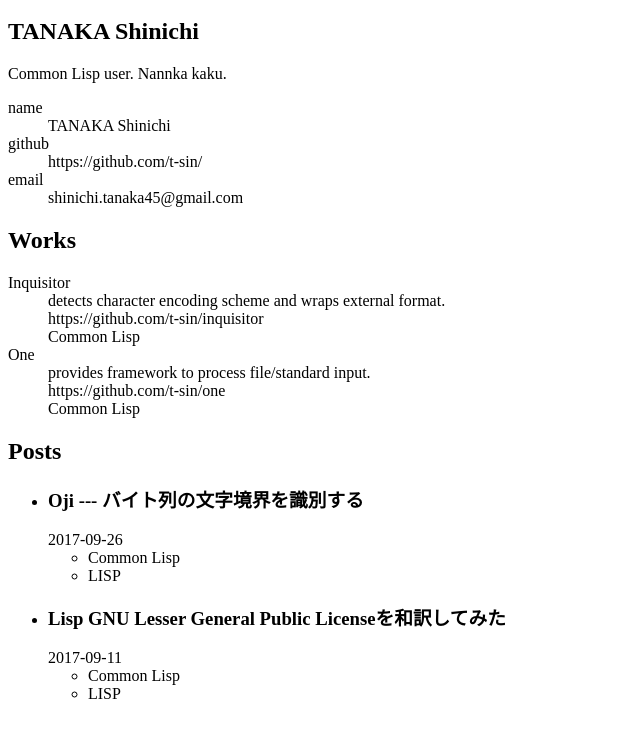
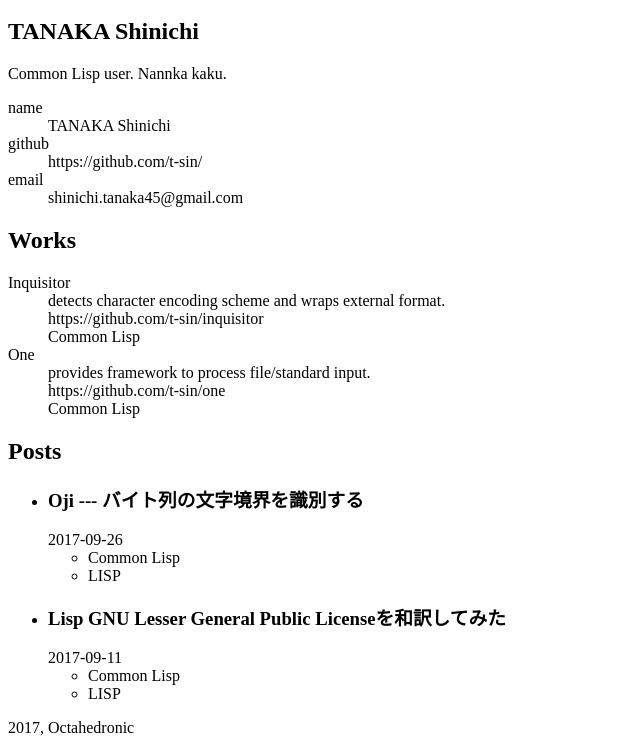
Before and after one commit to t-sin/t-sin.github.io, a plain HTML site: page index.html in a window 1280 px wide. Shown: the part 48-800 px from the top of the page, without its empty margins (0-640 px from the left). Drawn offline with Linux system fonts and the light colour scheme.

Commit message:
Adds footer

```diff
--- a/index.html
+++ b/index.html
@@ -69,5 +69,9 @@
       </section>
 
     </main>
+
+    <footer>
+      2017, Octahedronic
+    </footer>
   </body>
 </html>
```
